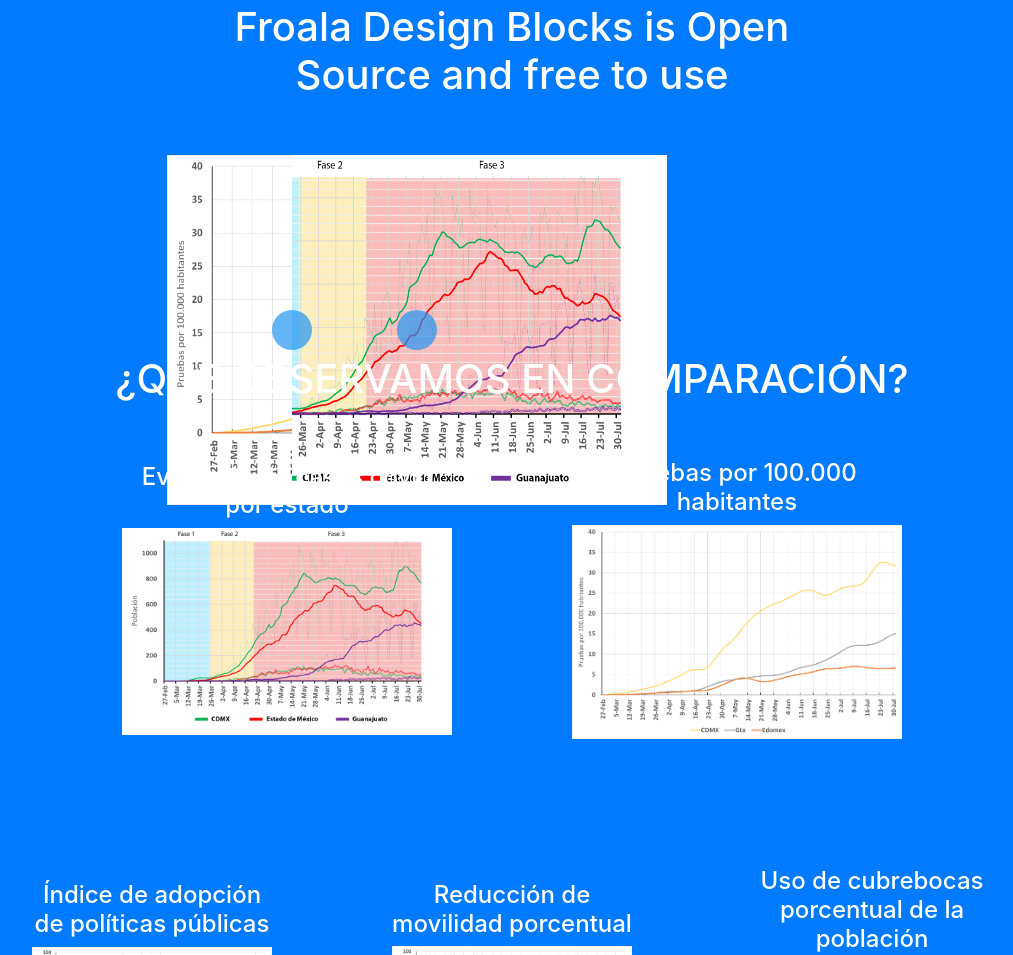
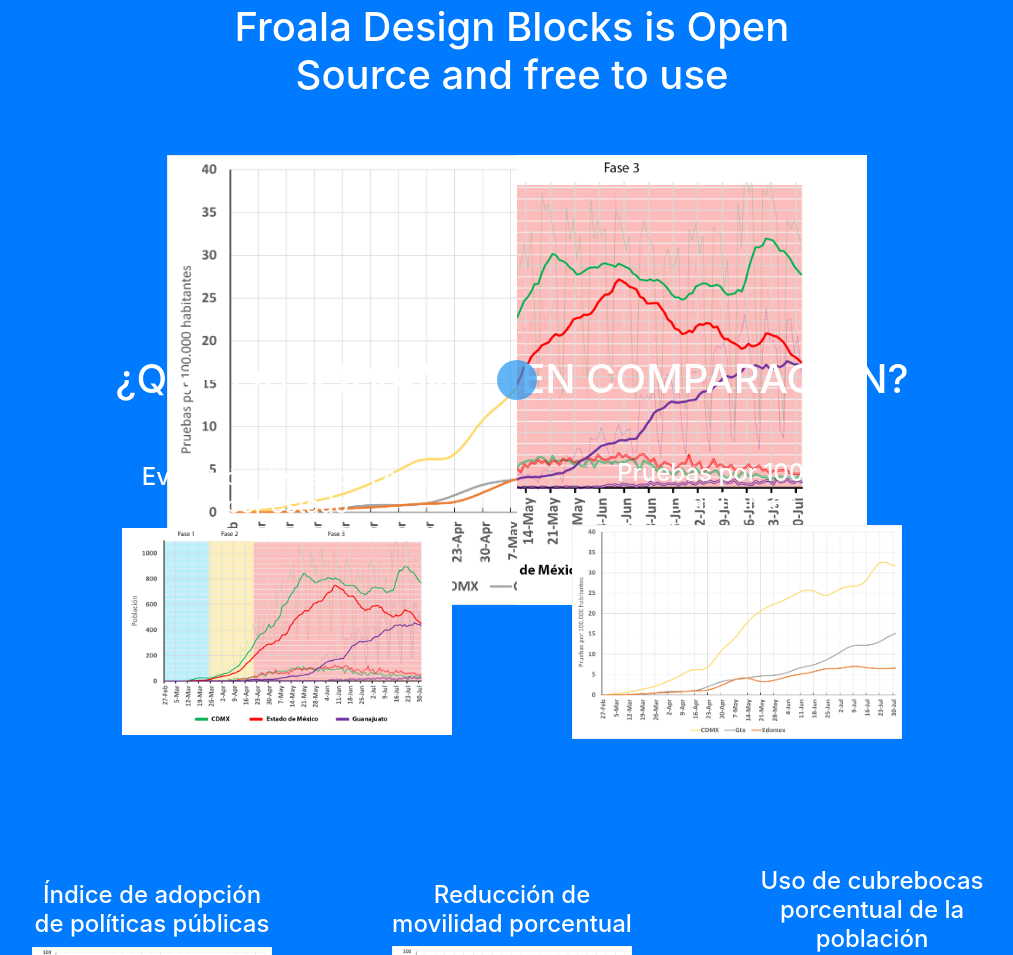
Before and after one commit to karlaeflm/portfolio, a website with bundled scripts: page index.html in a window 1280 px wide. Shown: the part 3969-4924 px from the top of the page, without its empty margins (128-1141 px from the left). Built offline with nearby package versions, Linux system fonts and the light colour scheme; files whose address does not match are found by name.

Commit message:
Update index.html

```diff
--- a/index.html
+++ b/index.html
@@ -541,19 +541,12 @@ body {font-family: Arial, Helvetica, sans-serif;}
 
 			      <div class="img-comp-container">
 				  <div class="img-comp-img">
-				    <img src="./img/def.png" width="500" height="350">
+				    <img src="./img/def.png" width="700" height="450">
 				  </div>
 				  <div class="img-comp-img img-comp-overlay">
-				    <img src="./img/test.png" width="500" height="350">
+				    <img src="./img/test.png" width="700" height="450">
 				  </div>
 				</div>
-
-				<script>
-				/*Execute a function that will execute an image compare function for each element with the img-comp-overlay class:*/
-				initComparisons();
-				</script>
-
-
 
 		      </div>
 		    </div>
```
